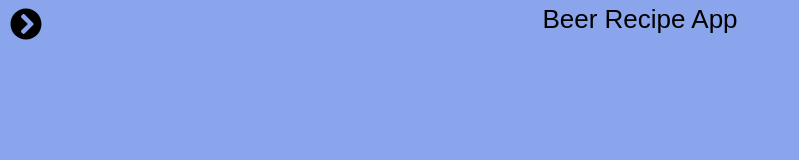
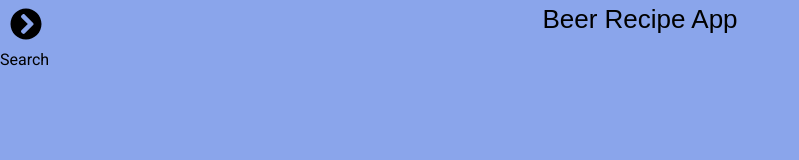
Before and after one commit to Pawello12/Beer-recipes-app, a React (Create React App) app: page /search in a window 1280 px wide. Shown: the top 160 px of the page, without its empty margins (0-799 px from the left). Built offline with nearby package versions, Linux system fonts and the light colour scheme; a web font is replaced by a local one.

Commit message:
fix buttons size

```diff
--- a/src/components/App/App.js
+++ b/src/components/App/App.js
@@ -2,13 +2,14 @@ import React, { useState } from 'react';
 import {
   BrowserRouter as Router,
   Switch,
-  Route,
-  Link
+  Route
 } from "react-router-dom";
 
 import Navigation from 'components/Navigation/Navigation';
 import Header from 'components/Header/Header';
 import Home from 'routes/Home/Home';
+import Search from 'routes/Search/Search';
+import Favourites from 'routes/Favourites/Favourites';
 
 import 'components/App/App.module.scss';
 
@@ -28,6 +29,14 @@ function App() {
             <Route exact path='/'>
               <Home />
             </Route>
+
+            <Route path='/search'>
+              <Search />
+            </Route>
+
+            <Route path='favourites'>
+              <Favourites />
+            </Route>
           </Switch>
         </Router>
     </div>
--- a/src/components/Button/Button.module.scss
+++ b/src/components/Button/Button.module.scss
@@ -2,7 +2,7 @@
 
 .button {
     background-color: $primary;
-    width: 80%;
+    width: 70vw;
     max-width: 350px;
     height: 50px;
     margin: 12px;
--- a/src/components/Navigation/Navigation.js
+++ b/src/components/Navigation/Navigation.js
@@ -1,4 +1,5 @@
 import React, { useState, useContext } from 'react';
+import { NavLink } from 'react-router-dom';
 import { FontAwesomeIcon } from '@fortawesome/react-fontawesome'
 import { faChevronCircleRight } from '@fortawesome/free-solid-svg-icons'
 
@@ -18,11 +19,11 @@ console.log(user)
         <nav className={menuOpen ? `${nav} ${navActive}` : `${nav}`} >
             <FontAwesomeIcon className={menuOpen ? `${openMenu} ${openMenuActive}` : `${openMenu}`} onClick={openMenuHandler} icon={faChevronCircleRight} size={'2x'} />
             {user.isUserLoggedIn ? <h2>{`Hello ${user.userName}`}</h2>: null}
-            {!user.isUserLoggedIn ? <Button content={'Log In'}/> : null}
-            {!user.isUserLoggedIn ? <Button content={'Create Account'}/> : null}
-            {user.isUserLoggedIn ? <Button content={'Log out'}/> : null}
-            {user.isUserLoggedIn ? <Button content={'Favourites'}/> : null}
-            {user.isUserLoggedIn ? <Button content={'Search'}/> : null}
+            {!user.isUserLoggedIn ? <NavLink to="/login" ><Button content={'Log In'} to='/login'/></NavLink> : null}
+            {!user.isUserLoggedIn ? <NavLink to="/register" ><Button content={'Create Account'} to='/login'/></NavLink> : null}
+            {user.isUserLoggedIn ? <NavLink exact to="/" ><Button content={'Log out'} to='/login'/></NavLink> : null}
+            {user.isUserLoggedIn ? <NavLink to="/favourites" ><Button content={'Favourites'} to='/login'/></NavLink> : null}
+            {user.isUserLoggedIn ? <NavLink to="/search" ><Button content={'Search'} to='/login'/></NavLink> : null}
         </nav>
     )
 }
--- /dev/null
+++ b/src/routes/Favourites/Favourites.js
@@ -0,0 +1,9 @@
+import React from 'react';
+
+const Favourites = () => {
+    return (
+        <div>Fav</div>
+    )
+}
+
+export default Favourites;
--- /dev/null
+++ b/src/routes/Search/Search.js
@@ -0,0 +1,11 @@
+import React from 'react';
+
+const Search = () => {
+    return(
+        <div>
+            Search
+        </div>
+    )
+}
+
+export default Search;
```
